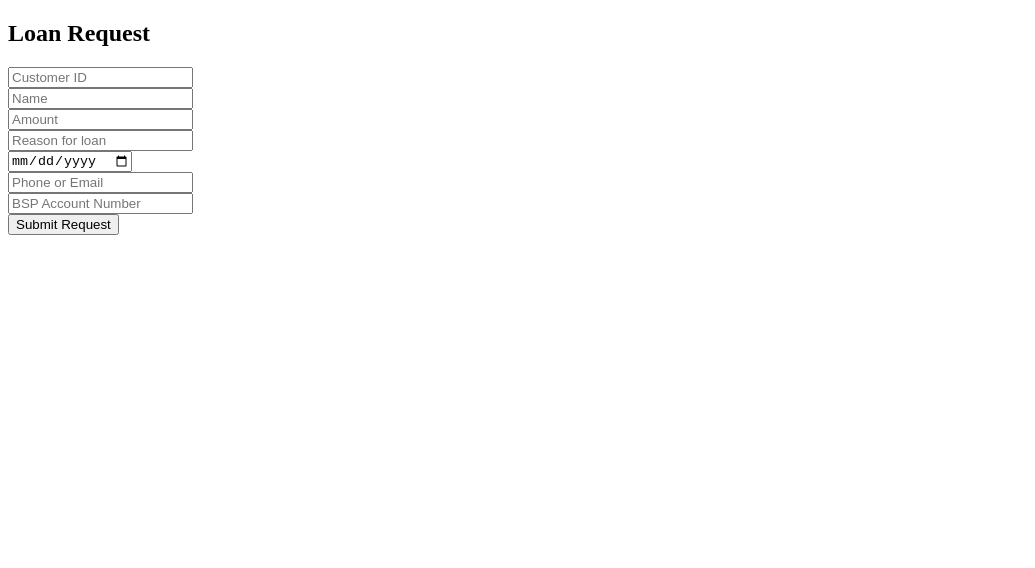
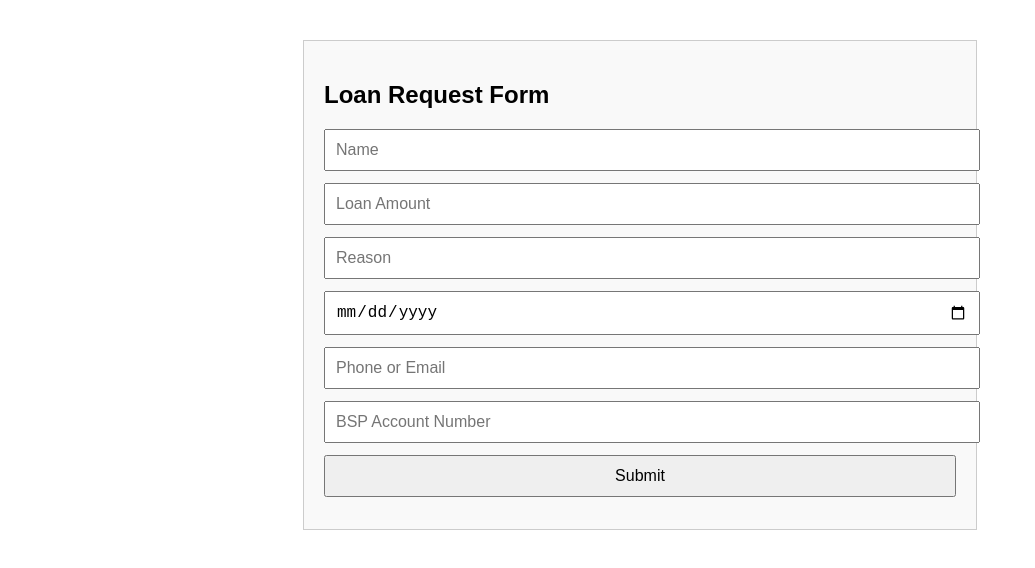
Before and after one commit to Nozpal-Nam675/PublicWeb, a plain HTML site: page borrow.html in a window 1280 px wide. Shown: the whole page, without its empty margins (0-1035 px from the left). Drawn offline with Linux system fonts and the light colour scheme.

Commit message:
Add files via upload

```diff
--- a/borrow.html
+++ b/borrow.html
@@ -1,27 +1,47 @@
 <!DOCTYPE html>
 <html lang="en">
 <head>
-  <meta charset="UTF-8">
+  <meta charset="UTF-8" />
   <title>Loan Request Form</title>
+  <style>
+    body {
+      font-family: Arial, sans-serif;
+      display: flex;
+      justify-content: center;
+      margin-top: 40px;
+    }
+    form {
+      width: 50%;
+      padding: 20px;
+      border: 1px solid #ccc;
+      background-color: #f9f9f9;
+    }
+    input, button {
+      display: block;
+      width: 100%;
+      margin-bottom: 12px;
+      padding: 10px;
+      font-size: 16px;
+    }
+  </style>
 </head>
 <body>
-  <h2>Loan Request</h2>
   <form id="loanForm">
-    <input type="text" id="id" placeholder="Customer ID" required><br>
-    <input type="text" id="name" placeholder="Name" required><br>
-    <input type="text" id="amount" placeholder="Amount" required><br>
-    <input type="text" id="reason" placeholder="Reason for loan" required><br>
-    <input type="date" id="repaymentDate" required><br>
-    <input type="text" id="contact" placeholder="Phone or Email" required><br>
-    <input type="text" id="bspAccount" placeholder="BSP Account Number" required><br>
-    <button type="submit">Submit Request</button>
+    <h2>Loan Request Form</h2>
+    <!-- Removed ID input -->
+    <input type="text" id="name" placeholder="Name" required />
+    <input type="text" id="amount" placeholder="Loan Amount" required />
+    <input type="text" id="reason" placeholder="Reason" required />
+    <input type="date" id="repaymentDate" required />
+    <input type="text" id="contact" placeholder="Phone or Email" required />
+    <input type="text" id="bspAccount" placeholder="BSP Account Number" required />
+    <button type="submit">Submit</button>
   </form>
 
   <script>
     document.getElementById("loanForm").addEventListener("submit", async (e) => {
       e.preventDefault();
       const formData = {
-        id: document.getElementById("id").value,
         name: document.getElementById("name").value,
         amount: document.getElementById("amount").value,
         reason: document.getElementById("reason").value,
@@ -32,19 +52,19 @@
       };
 
       try {
-        const response = await fetch("https://mybase-fdvp.onrender.com/submit", {
+        const res = await fetch("https://mybase-fdvp.onrender.com/submit", {
           method: "POST",
           headers: { "Content-Type": "application/json" },
           body: JSON.stringify(formData)
         });
-        if (response.ok) {
-          alert("Form submitted successfully!");
+        if (res.ok) {
+          alert("Form submitted!");
           document.getElementById("loanForm").reset();
         } else {
-          alert("Something went wrong.");
+          alert("Submission failed.");
         }
       } catch (err) {
-        console.error("Error submitting form:", err);
+        console.error("Error:", err);
       }
     });
   </script>
```
